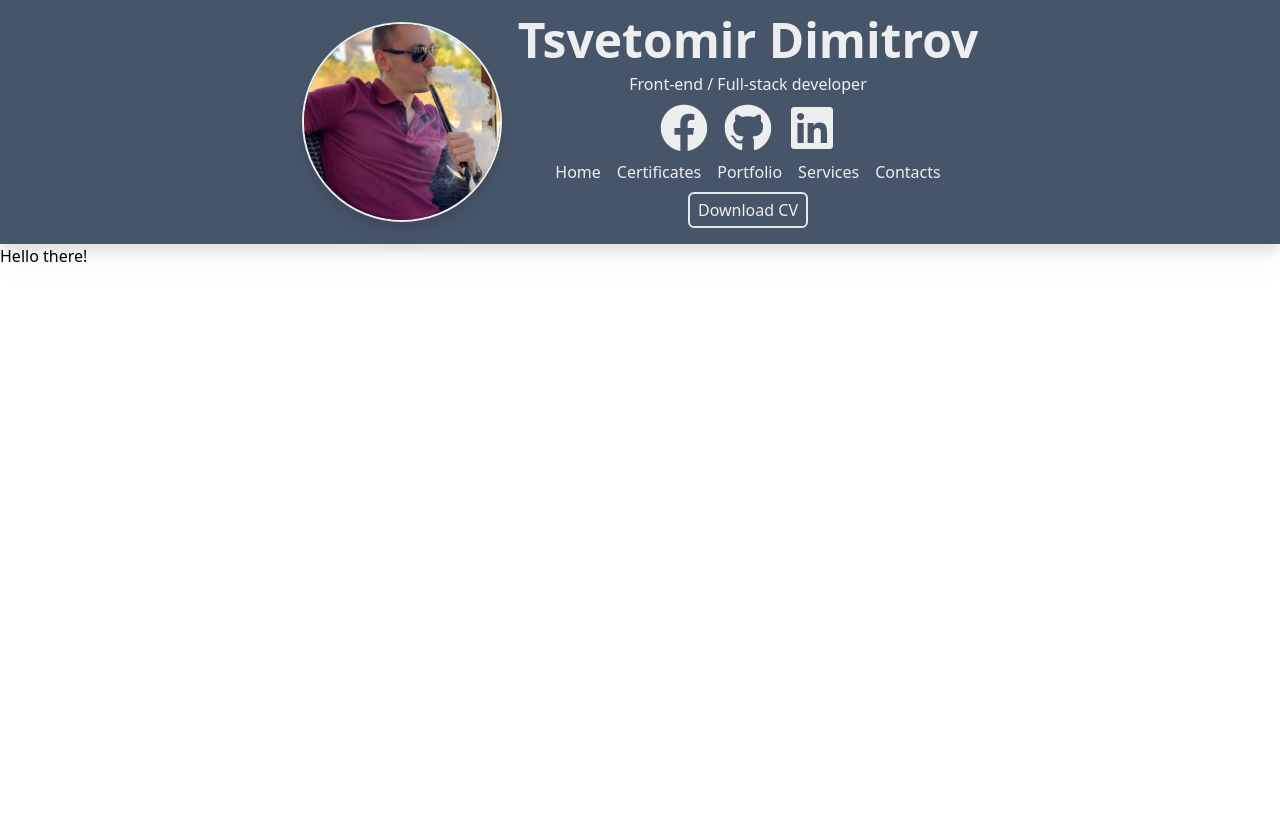
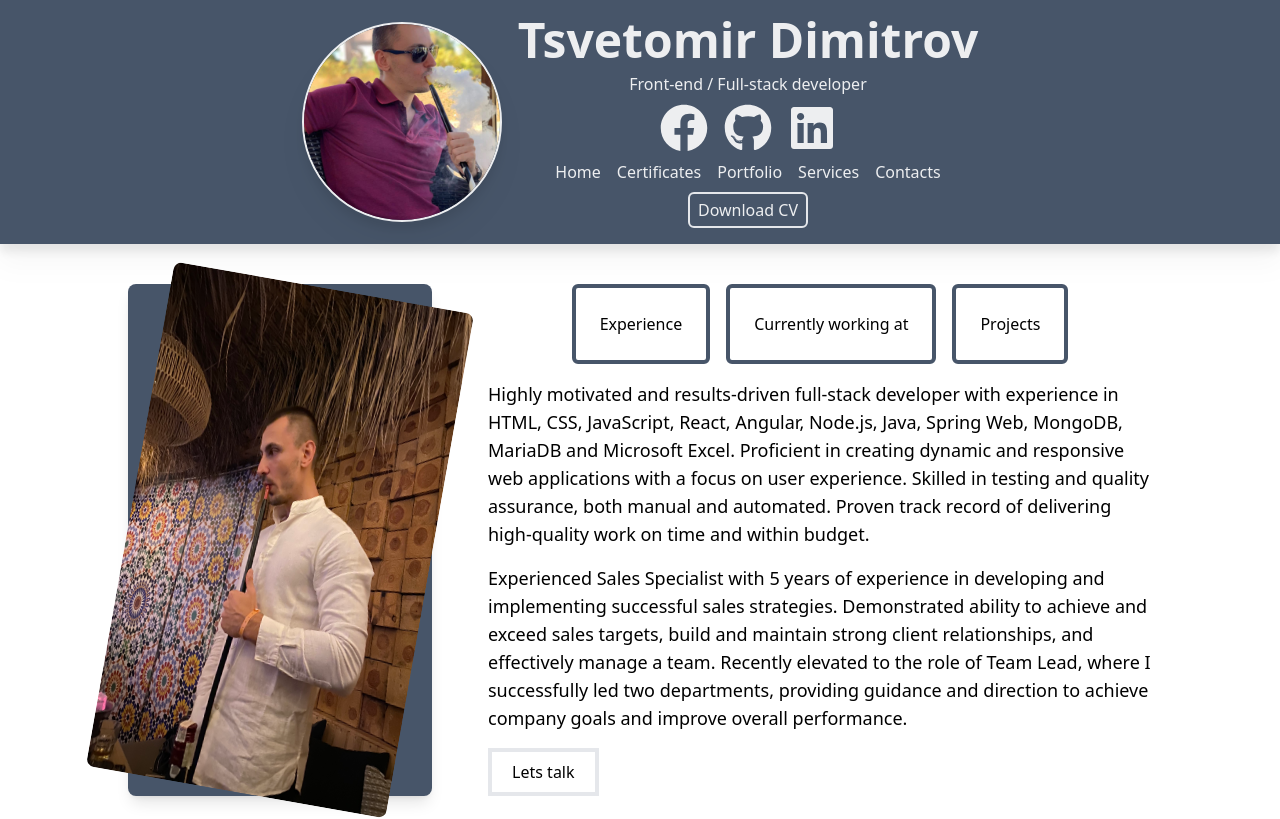
Before and after one commit to dimitrov93/myNextPortfolio, a Next.js app: page / in a window 1280 px wide. Built offline with nearby package versions, Linux system fonts and the light colour scheme.

Commit message:
working on home page

```diff
--- a/src/app/page.tsx
+++ b/src/app/page.tsx
@@ -1,3 +1,53 @@
+import Image from "next/image";
+
 export default function Home() {
-  return <div>Hello there!</div>;
+  return (
+    <div className="w-4/5 mx-auto mt-10">
+      <div className="grid grid-cols-1 lg:grid-cols-3 gap-14 h-full ">
+        <div className=" bg-slate-600 shadow-lg bg-slate-600 col-span-1 rounded-lg">
+          <Image
+            src={"/Images/3.jpg"}
+            width={400}
+            height={400}
+            alt="Picture"
+            className="w-full h-full rounded-lg transform duration-300 ease-in-out rotate-[10deg] hover:rotate-0 mx-auto "
+          />
+        </div>
+        <div className="col-span-2">
+          <div className="flex gap-4 items-center justify-center">
+            <span className="p-6 border-slate-600 border-4 rounded-md  hover:bg-slate-600 hover:text-white hover:cursor-pointer ">
+              Experience
+            </span>
+            <span className="p-6 border-slate-600 border-4 rounded-md  hover:bg-slate-600 hover:text-white hover:cursor-pointer ">
+              Currently working at
+            </span>
+            <span className="p-6 border-slate-600 border-4 rounded-md  hover:bg-slate-600 hover:text-white hover:cursor-pointer ">
+              Projects
+            </span>
+          </div>
+          <p className="mt-4 text-lg">
+            Highly motivated and results-driven full-stack developer with
+            experience in HTML, CSS, JavaScript, React, Angular, Node.js, Java,
+            Spring Web, MongoDB, MariaDB and Microsoft Excel. Proficient in
+            creating dynamic and responsive web applications with a focus on
+            user experience. Skilled in testing and quality assurance, both
+            manual and automated. Proven track record of delivering high-quality
+            work on time and within budget.
+          </p>
+
+          <p className="mt-4 text-lg">
+            Experienced Sales Specialist with 5 years of experience in
+            developing and implementing successful sales strategies.
+            Demonstrated ability to achieve and exceed sales targets, build and
+            maintain strong client relationships, and effectively manage a team.
+            Recently elevated to the role of Team Lead, where I successfully led
+            two departments, providing guidance and direction to achieve company
+            goals and improve overall performance.
+          </p>
+        <div className="mt-4 border-4 w-1/6 text-center p-2 sm:mx-0 mx-auto">Lets talk</div>
+        </div>
+
+      </div>
+    </div>
+  );
 }
```
Also changed, not shown: public/Images/3.jpg (added).
